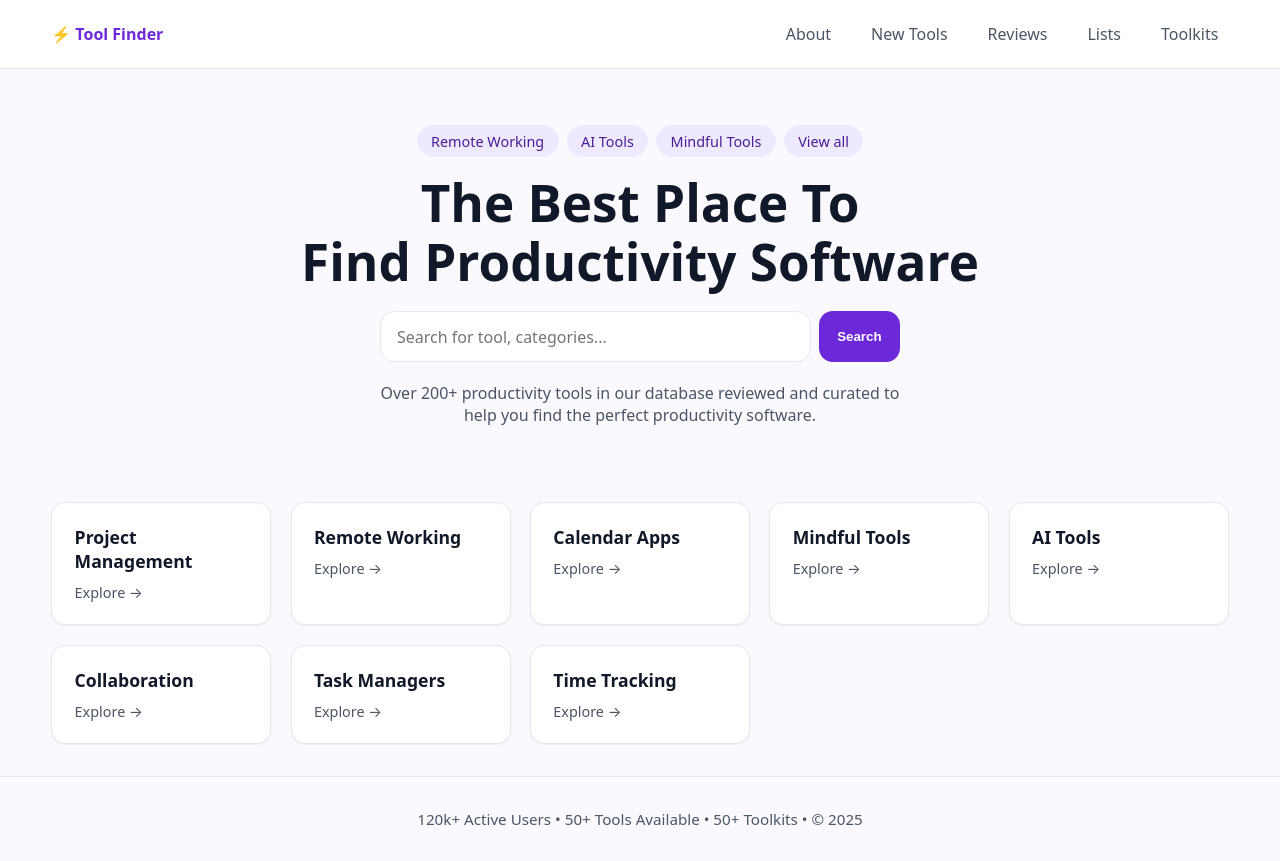
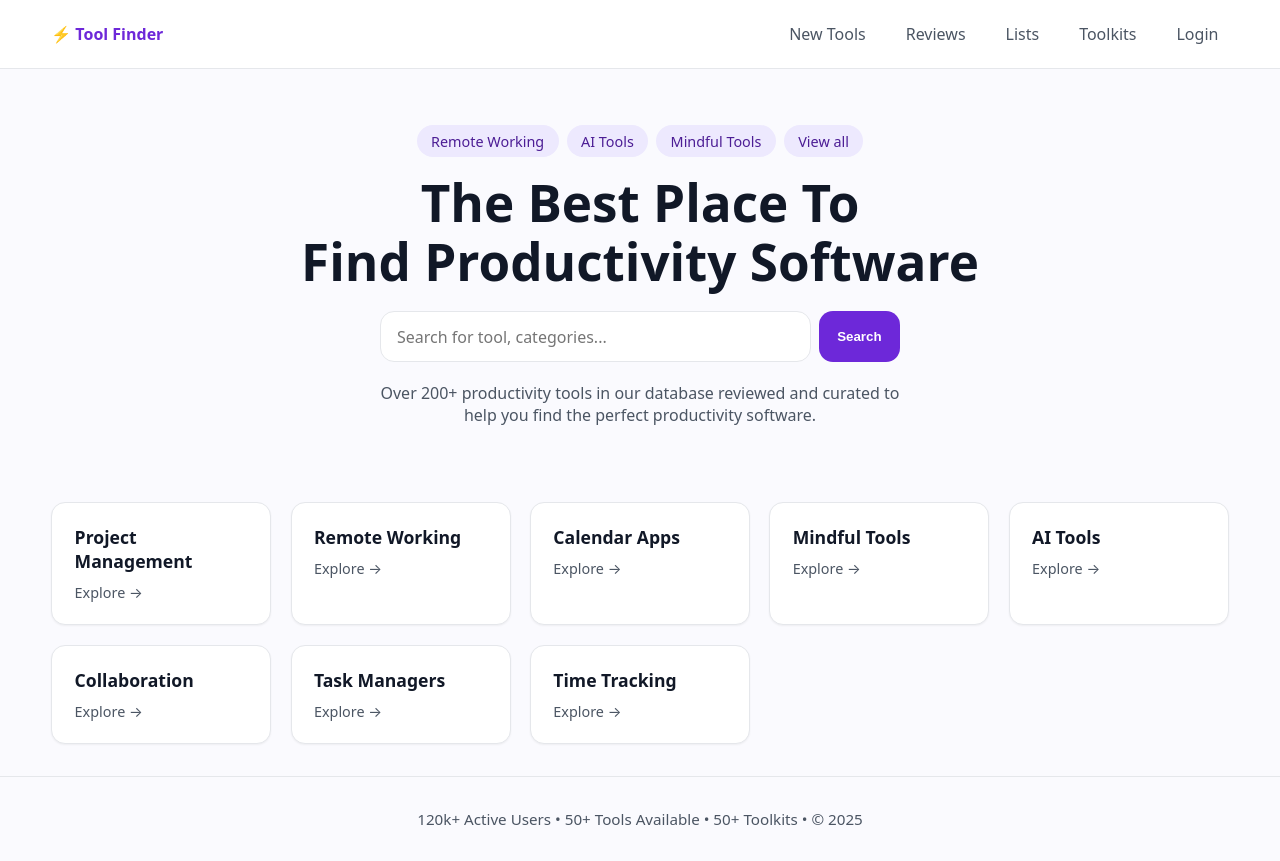
Before and after one commit to aaronwiegersma/mywebsite, a plain HTML site: page index.html in a window 1280 px wide. Drawn offline with Linux system fonts and the light colour scheme.

Commit message:
Update nav.html

```diff
--- a/partials/nav.html
+++ b/partials/nav.html
@@ -1,8 +1,7 @@
-<!-- /partials/nav.html -->
-<nav class="links" id="site-links">
-  <a href="/about.html">About</a>
-  <a href="/new.html">New Tools</a>
-  <a href="/reviews.html">Reviews</a>
-  <a href="/lists.html">Lists</a>
-  <a href="/toolkits.html">Toolkits</a>
+<nav class="links nav-bar" id="site-links" aria-label="Primary">
+<a class="nav-link" href="/new.html">New Tools</a>
+<a class="nav-link" href="/reviews.html">Reviews</a>
+<a class="nav-link" href="/lists.html">Lists</a>
+<a class="nav-link" href="/toolkits.html">Toolkits</a>
+<a class="btn pill" href="/login.html">Login</a>
 </nav>
```
